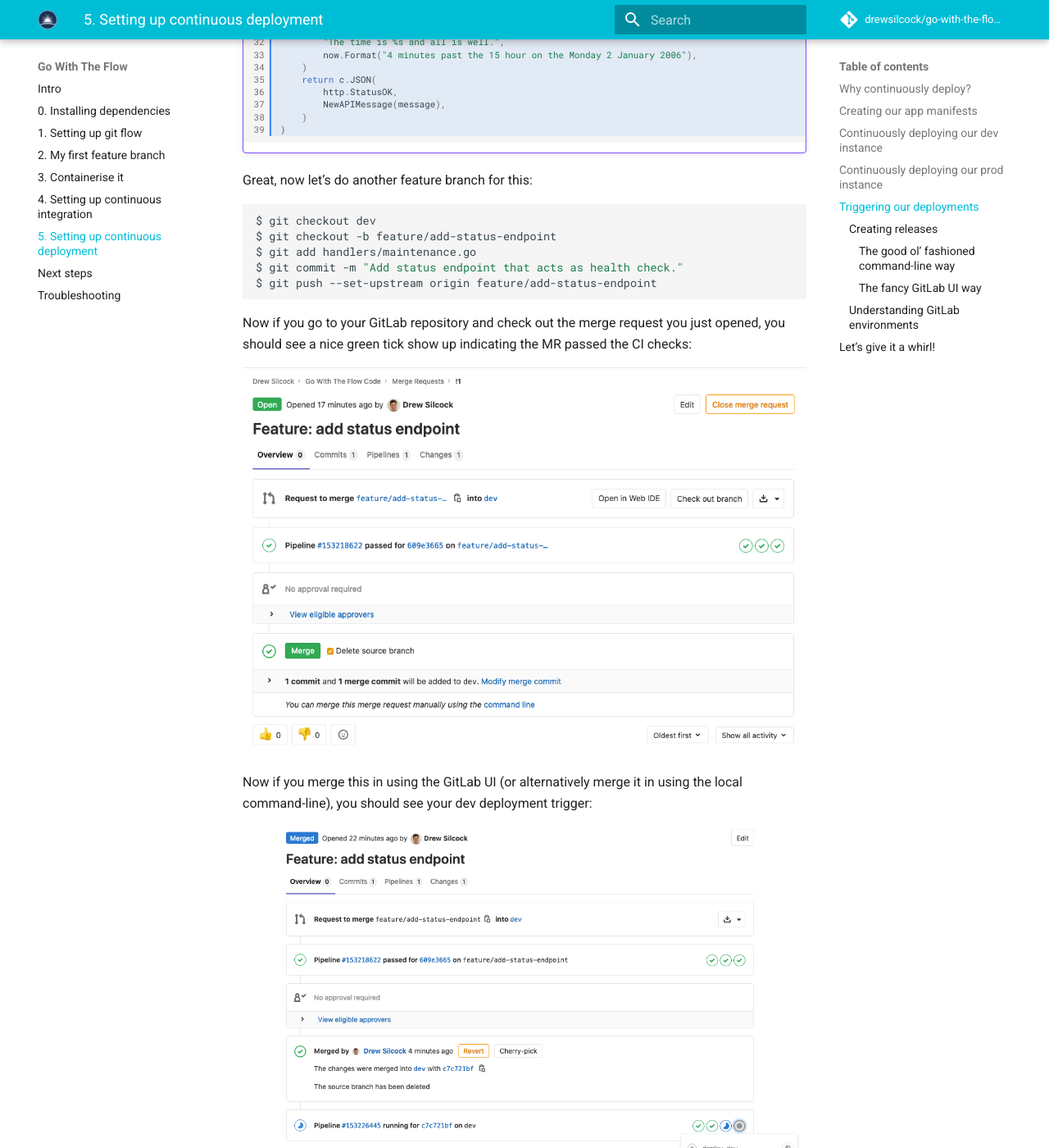
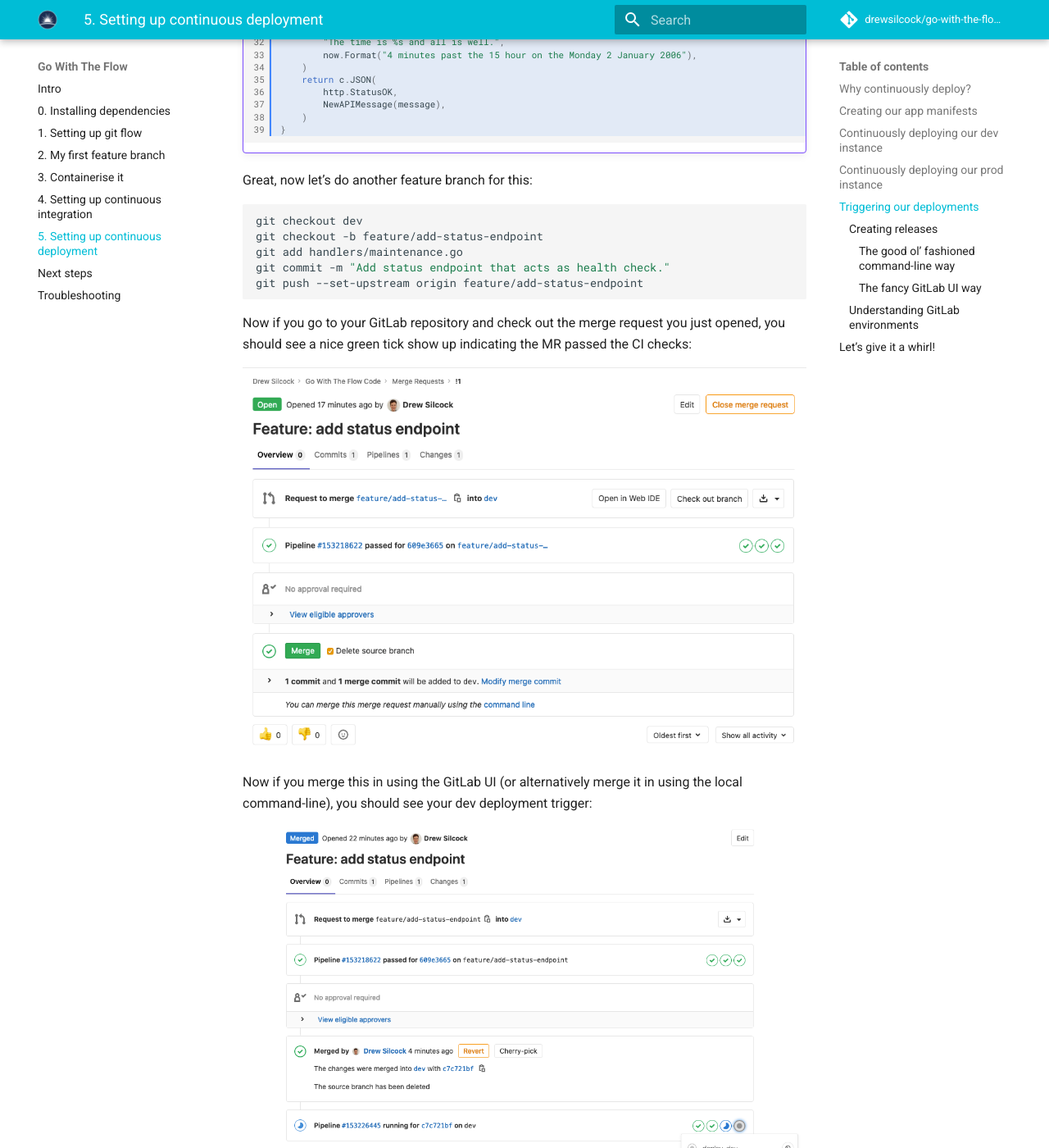
Before and after one commit to stfc/docker-and-gh-actions-for-ml, an MkDocs documentation site: the page built from docs/5-continuous-deployment.md, in a window 1280 px wide and 1400 px high, scrolled down 8232 px. Shown: the whole window at 82% size. Built offline with MkDocs 1.6.1 and Material for MkDocs 9.7.7, drawn with Linux system fonts in a browser that asks for light colours; emoji names are drawn with the system emoji font; comment, search, counter and statistics services are not loaded; some of the changed text lies outside the part shown.

````diff
--- a/docs/5-continuous-deployment.md
+++ b/docs/5-continuous-deployment.md
@@ -122,9 +122,9 @@ We also need to specify the space and region that we're targeting for CloudFound
 Let's give it a whirl!
 
 ```bash
-$ export IBMCLOUD_API_KEY={you value from last section}
+export IBMCLOUD_API_KEY={you value from last section}
 # As before, you'll need to re-run `ibmcloud login` if you haven't run it in while.
-$ make deploy-dev
+make deploy-dev
 ```
 
 If all is successful, you should see some output indicating that your app has been successfully deployed, like so:
@@ -141,7 +141,7 @@ Let's give our newly deployed app a go:
 ```bash
 # You'll need to change this URL depending on what you put as your route in the
 # `manifest.yaml`.
-$ curl https://myorg-hbaas-dev.eu-gb.cf.appdomain.cloud/version
+curl https://myorg-hbaas-dev.eu-gb.cf.appdomain.cloud/version
 > {"build_time":"2020-06-03T10:28:28Z","version":"v1.0.0-16-g232c588"}
 ```
 
@@ -365,11 +365,11 @@ Firsly, let's add another endoint that'll work as a health check for our API:
 Great, now let's do another feature branch for this:
 
 ```bash
-$ git checkout dev
-$ git checkout -b feature/add-status-endpoint
-$ git add handlers/maintenance.go
-$ git commit -m "Add status endpoint that acts as health check."
-$ git push --set-upstream origin feature/add-status-endpoint
+git checkout dev
+git checkout -b feature/add-status-endpoint
+git add handlers/maintenance.go
+git commit -m "Add status endpoint that acts as health check."
+git push --set-upstream origin feature/add-status-endpoint
 ```
 
 Now if you go to your GitLab repository and check out the merge request you just opened, you should see a nice green tick show up indicating the MR passed the CI checks:
@@ -384,7 +384,7 @@ Once that's done, we can check that it's properly deployed the dev app by hittin
 
 ```bash
 # Remember to change this endpoint depending on your route in your `manifest.yaml`.
-$ curl https://myorg-hbaas-dev.eu-gb.cf.appdomain.cloud/status
+curl https://myorg-hbaas-dev.eu-gb.cf.appdomain.cloud/status
 > {"message":"The time is 41 minutes past the 11 hour on the Wednesday 3 June 2020 and all is well."}
 ```
 
@@ -408,10 +408,10 @@ There are two ways to do this. There's the good ol' fashioned command-line way a
 #### The good ol' fashioned command-line way
 
 ```bash
-$ git checkout master
-$ git pull
-$ git tag -a "v1.1.0" -m "Release v1.1.0: add status endpoint"
-$ git push --tags
+git checkout master
+git pull
+git tag -a "v1.1.0" -m "Release v1.1.0: add status endpoint"
+git push --tags
 ```
 
 Simple and easy.
@@ -451,14 +451,14 @@ Once that's done, let's try it out!
 
 ```bash
 # Remember to change this endpoint depending on your route in your `manifest.yaml`.
-$ curl https://myorg-hbaas-prod.eu-gb.cf.appdomain.cloud/version
+curl https://myorg-hbaas-prod.eu-gb.cf.appdomain.cloud/version
 > {"build_time":"2020-06-03T10:40:59Z","version":"v1.1.0"}
 
-$ curl https://myorg-hbaas-prod.eu-gb.cf.appdomain.cloud/status
+curl https://myorg-hbaas-prod.eu-gb.cf.appdomain.cloud/status
 > {"message":"The time is 59 minutes past the 11 hour on the Wednesday 3 June 2020 and all is well."}
 
 # Just for fun - output will depend on when you run it!
-$ curl https://myorg-hbaas-prod.eu-gb.cf.appdomain.cloud/date/$(date +"%d-%B")
+curl https://myorg-hbaas-prod.eu-gb.cf.appdomain.cloud/date/$(date +"%d-%B")
 > {"message":"Happy birthday to Clint Eastwood!"}
 ```
 
````
Also changed, not shown: docs/0-installing-dependencies.md (+24 -24 lines), docs/1-setting-up-git-flow.md (+17 -17 lines), docs/2-my-first-feature-branch.md (+14 -14 lines), docs/3-containerise-it.md (+9 -9 lines), docs/4-continuous-integration.md (+2 -2 lines).
